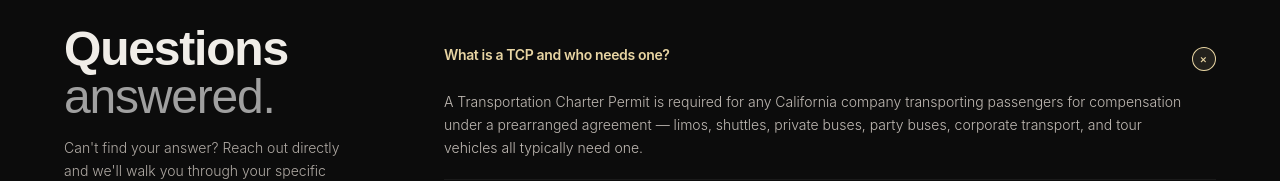
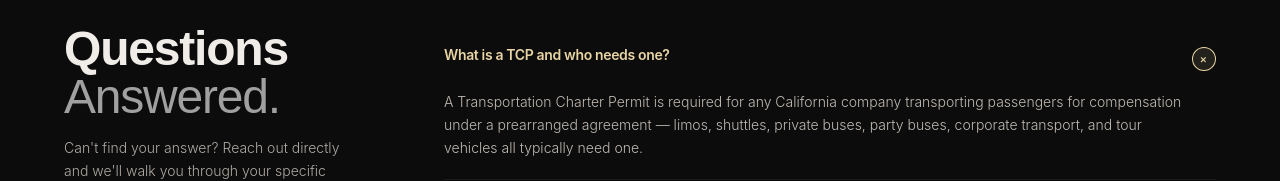
Before and after one commit to gevoglanyan/TCP, a React (Create React App) app: page /faq in a window 1280 px wide. Shown: the part 151-332 px from the top of the page. Built offline with nearby package versions, Linux system fonts and the light colour scheme; a web font is replaced by a local one.

Commit message:
UI Updates

```diff
--- a/src/components/Contact.js
+++ b/src/components/Contact.js
@@ -158,7 +158,7 @@ export default function Contact() {
             </button>
 
             <p className="text-[0.62rem] font-mono text-[#888888]/40 text-center tracking-wide">
-              No commitment required · Response within 1 business day
+              No commitment required <br/> Response within 1 business day
             </p>
           </motion.form>
         </div>
--- a/src/components/FAQ.js
+++ b/src/components/FAQ.js
@@ -78,7 +78,7 @@ export default function FAQ() {
               className="font-display text-4xl md:text-5xl font-bold text-[#F0EDE8] leading-tight tracking-tight mb-4"
             >
               Questions<br />
-              <span className="text-[#A0A0A0] font-light">answered.</span>
+              <span className="text-[#A0A0A0] font-light">Answered.</span>
             </motion.h2>
             <motion.p
               initial={{ opacity: 0 }}
--- a/src/components/Footer.js
+++ b/src/components/Footer.js
@@ -12,6 +12,7 @@ const links = [
 export default function Footer() {
   return (
     <footer className="border-t border-[#1A1A1A] px-6 py-10 bg-[#0C0C0C]">
+      <br /> <br />
       <div className="max-w-6xl mx-auto">
         <div className="flex flex-col sm:flex-row items-center justify-between gap-6 flex-wrap">
           <motion.div
```
